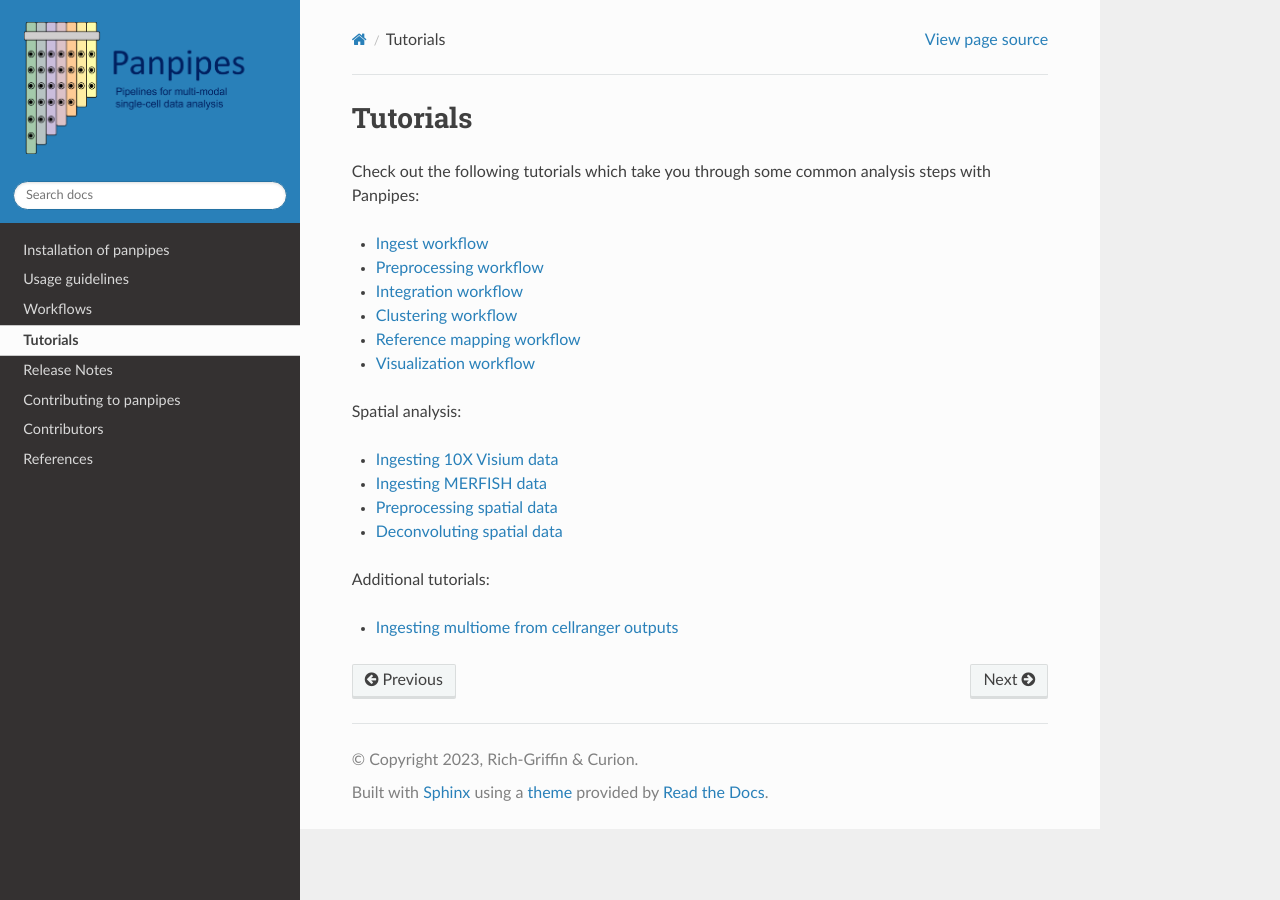
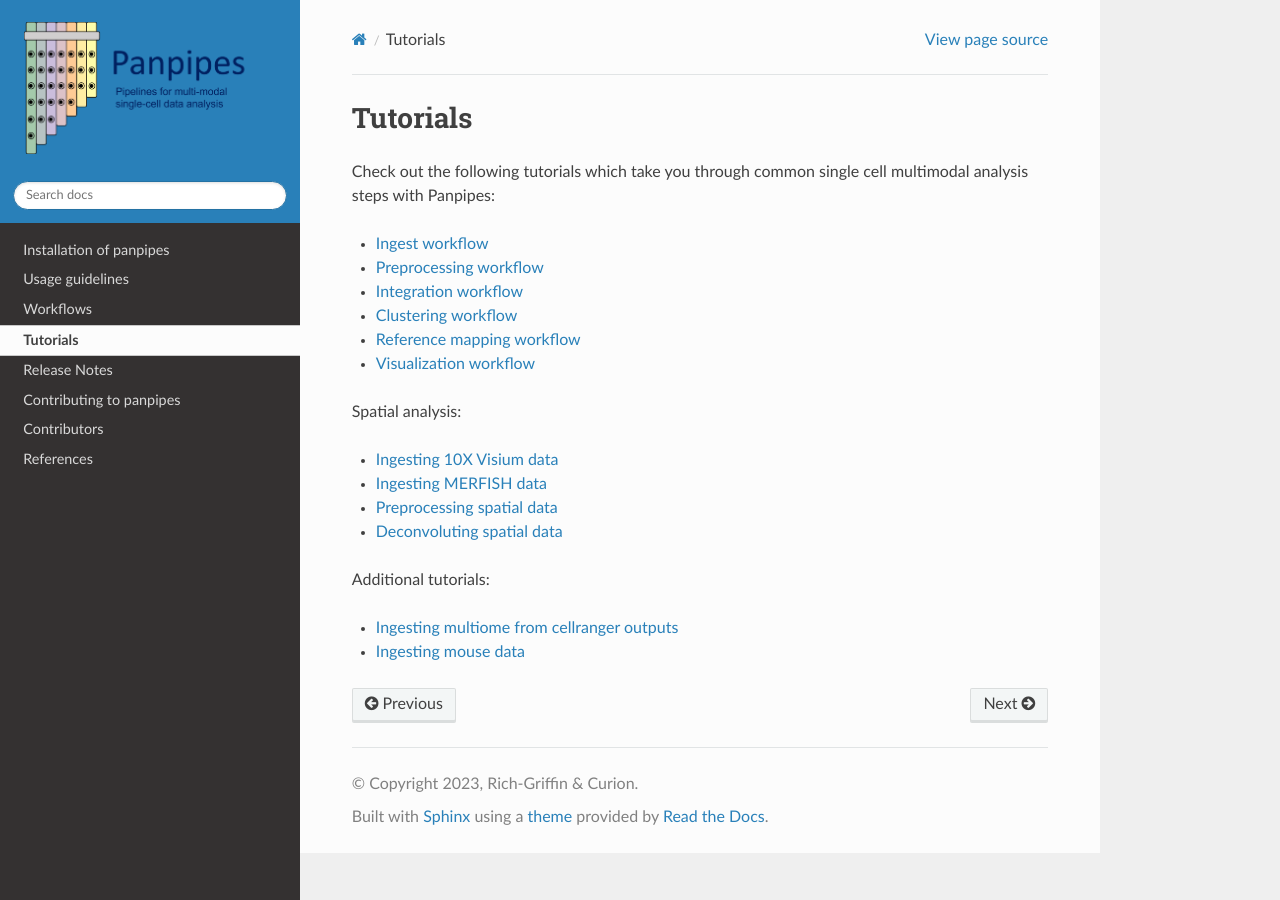
Before and after one commit to bio-la/panpipes-nextflow, a Sphinx documentation site: the page built from docs/tutorials/index.md, in a window 1280 px wide. Built offline with Sphinx 7.4.7 and the Read the Docs theme 2.0.0, drawn with Linux system fonts in a browser that asks for light colours.

Commit message:
added mouse tutorial

```diff
--- a/docs/tutorials/index.md
+++ b/docs/tutorials/index.md
@@ -1,7 +1,7 @@
 Tutorials
 ==========
 
-Check out the following tutorials which take you through some common analysis steps with Panpipes:
+Check out the following tutorials which take you through common single cell multimodal analysis steps with Panpipes:
 
 
 - [Ingest workflow](https://panpipes-tutorials.readthedocs.io/en/latest/ingesting_data/Ingesting_data_with_panpipes.html)
@@ -21,3 +21,4 @@ Spatial analysis:
 Additional tutorials:
 
 - [Ingesting multiome from cellranger outputs](https://panpipes-tutorials.readthedocs.io/en/latest/ingesting_multiome/ingesting_mome.html)
+- [Ingesting mouse data](https://panpipes-tutorials.readthedocs.io/en/latest/ingesting_mouse/Ingesting_mouse_data_with_panpipes.html)
```
